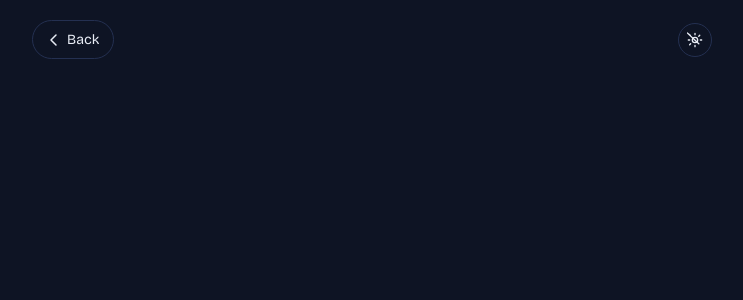
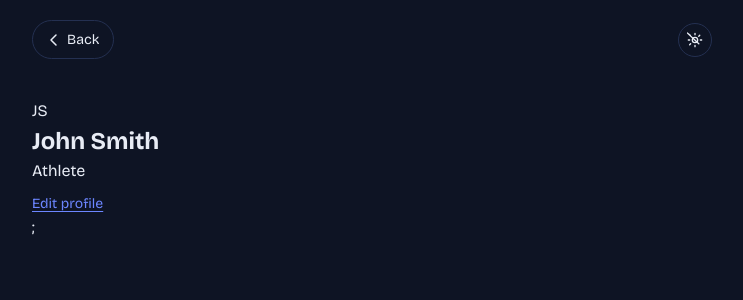
Before and after one commit to robertoandino/challenge-me, a React (Vite) app: page /profile in a window 1280 px wide. Shown: the top 300 px of the page, without its empty margins (268-1011 px from the left). Built offline with nearby package versions, Linux system fonts and the light colour scheme.

Commit message:
Updating Profile page

```diff
--- a/src/components/Profile/Profile.tsx
+++ b/src/components/Profile/Profile.tsx
@@ -279,7 +279,7 @@ function Profile() {
         readJSON("profile", { name: "John Smith", bio: "Athlete" })
     );
     const [isEditing, setIsEditing] = useState(false)
-    const [draft, setdraft] = useState(profile);
+    const [draft, setDraft] = useState(profile);
 
     const [weeklyGoal, setWeeklyGoal] = useState<number>(() => readJSON("weeklyGoal", 5));
     const [showAll, setShowAll] = useState(false);
@@ -343,7 +343,7 @@ function Profile() {
     const visibleLogs = showAll ? logs : logs.slice(0, PREVIEW_COUNT);
 
     const startEdit = () => {
-        setdraft(profile);
+        setDraft(profile);
         setIsEditing(true);
     };
 
@@ -391,6 +391,51 @@ function Profile() {
                         )}
                     </button>
                 </header>
+
+                {/* Identity */}
+                <section className="pf-hero">
+                    <div className="pf-avatar" aria-hidden="true">{initials}</div>
+
+                    {isEditing ? (
+                        <form
+                            className="pf-edit"
+                            onSubmit={saveProfile}
+                            onKeyDown={(e) => e.key === "Escape" && setIsEditing(false)}
+                        >
+                            <input
+                                className="pf-input pf-input-name"
+                                value={draft.name}
+                                maxLength={40}
+                                onChange={(e) => setDraft({ ...draft, name: e.target.value })}
+                                aria-label="Name"
+                                placeholder="Your name"
+                                autoFocus
+                            />
+                            <input
+                                className="pf-input"
+                                value={draft.bio}
+                                maxLength={80}
+                                onChange={(e) => setDraft({ ...draft, bio: e.target.value })}
+                                aria-label="Bio"
+                                placeholder="A line about you"
+                            />
+                            <div className="pf-edit-actions">
+                                <button type="submit" className="pf-btn pf-btn-primary" disabled={!draft.name.trim()}>
+                                    Save changes
+                                </button>
+                                <button type="button" className="pf-btn" onClick={() => setIsEditing(false)}>
+                                    Cancel
+                                </button>
+                            </div>
+                        </form>
+                    ) : (
+                        <div className="pf-hero-info">
+                            <h1 className="pf-name">{profile.name}</h1>
+                            <p className="pf-bio">{profile.bio}</p>
+                            <button className="pf-link" onClick={startEdit}>Edit profile</button>
+                        </div>
+                    )};
+                </section>
             </div>
         </div>
     )
```
